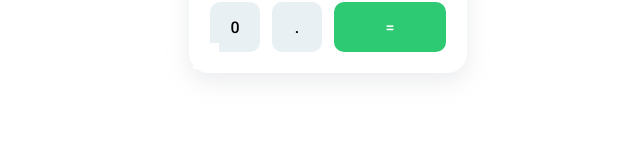
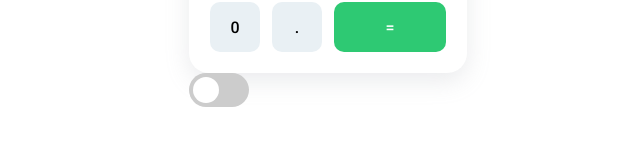
Before and after one commit to D4vc-198/Calculadora, a React (Create React App) app: page / in a window 1280 px wide. Shown: the part 530-676 px from the top of the page, without its empty margins (312-952 px from the left). Built offline with nearby package versions, Linux system fonts and the light colour scheme.

Commit message:
switch fixed

```diff
--- a/src/styles/App.css
+++ b/src/styles/App.css
@@ -69,23 +69,46 @@
   top: 0;
   left: 0;
   right: 0;
-  background-color: #CCC;
+  bottom: 0;
+  background-color: #ccc;
   -webkit-transition: .4s;
   transition: .4s;
 }
 
-.slider::before {
+.slider:before {
   position: absolute;
   content: "";
   height: 26px;
   width: 26px;
   left: 4px;
   bottom: 4px;
-  background-color: #FFF;
+  background-color: white;
   -webkit-transition: .4s;
   transition: .4s;
 }
 
+input:checked + .slider {
+  background-color: #2196F3;
+}
+
+input:focus + .slider {
+  box-shadow: 0 0 1px #2196F3;
+}
+
+input:checked + .slider:before {
+  -webkit-transform: translateX(26px);
+  -ms-transform: translateX(26px);
+  transform: translateX(26px);
+}
+
+/* Rounded sliders */
+.slider.round {
+  border-radius: 34px;
+}
+
+.slider.round:before {
+  border-radius: 50%;
+}
 
 
 @media (preferers-color-scheme: dark) {
```
